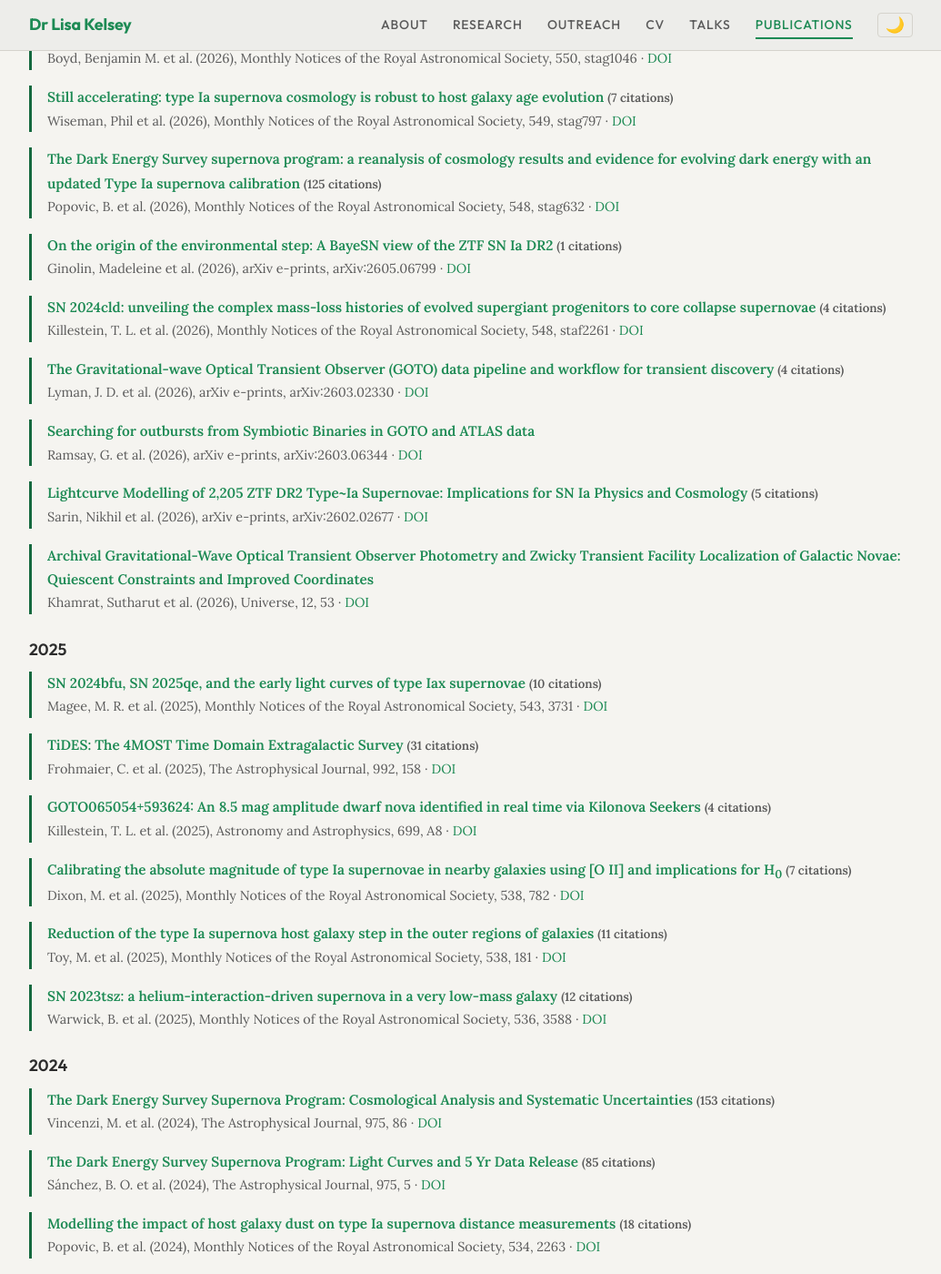
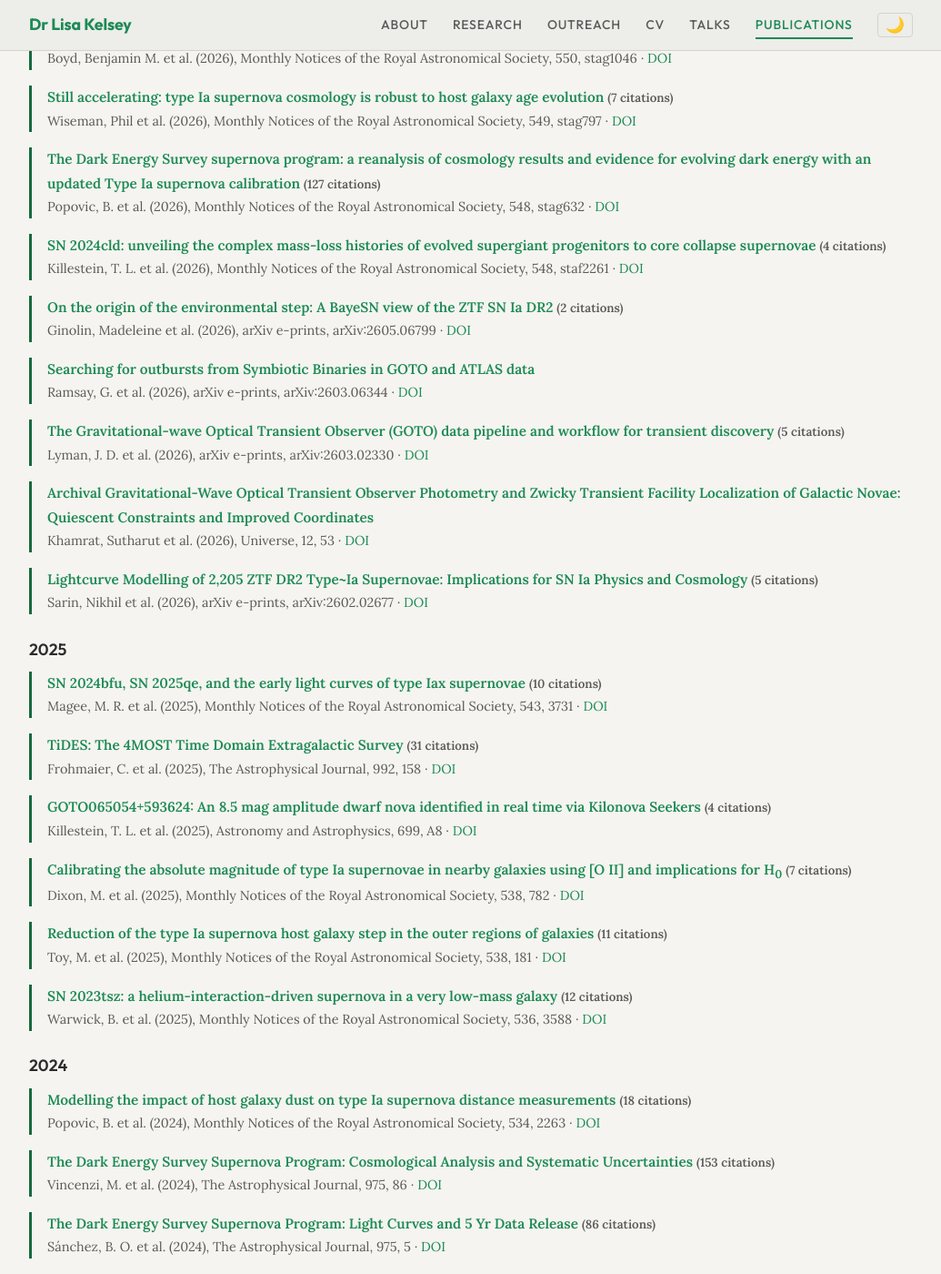
Before and after one commit to LKelsey/LKelsey.github.io, a Jekyll site: the page built from publications.md, in a window 1280 px wide and 1400 px high, scrolled down 897 px. Shown: the whole window at 91% size, without its empty margins (122-1157 px from the left). Built offline with Jekyll 4.4.1, drawn with Linux system fonts in a browser that asks for light colours; part of the change alters nothing that is shown; some of the changed text lies outside the part shown.

Commit message:
Auto-update publications from ADS

```diff
--- a/_data/publications.yml
+++ b/_data/publications.yml
@@ -1,4 +1,4 @@
-# Auto-generated from ADS library on 2026-07-30 08:11 UTC
+# Auto-generated from ADS library on 2026-07-31 08:38 UTC
 # Do not edit manually
 
 first_author:
@@ -68,16 +68,8 @@ coauthor:
       journal: "Monthly Notices of the Royal Astronomical Society, 548, stag632"
       url: https://ui.adsabs.harvard.edu/abs/2026MNRAS.548ag632P/abstract
       bibcode: "2026MNRAS.548ag632P"
-      citations: 125
+      citations: 127
       doi: https://doi.org/10.1093/mnras/stag632
-    - title: "On the origin of the environmental step: A BayeSN view of the ZTF SN Ia DR2"
-      authors: "Ginolin, Madeleine et al."
-      year: 2026
-      journal: "arXiv e-prints, arXiv:2605.06799"
-      url: https://ui.adsabs.harvard.edu/abs/2026arXiv260506799G/abstract
-      bibcode: "2026arXiv260506799G"
-      citations: 1
-      doi: https://doi.org/10.48550/arXiv.2605.06799
     - title: "SN 2024cld: unveiling the complex mass-loss histories of evolved supergiant progenitors to core collapse supernovae"
       authors: "Killestein, T. L. et al."
       year: 2026
@@ -86,14 +78,14 @@ coauthor:
       bibcode: "2026MNRAS.548f2261K"
       citations: 4
       doi: https://doi.org/10.1093/mnras/staf2261
-    - title: "The Gravitational-wave Optical Transient Observer (GOTO) data pipeline and workflow for transient discovery"
-      authors: "Lyman, J. D. et al."
+    - title: "On the origin of the environmental step: A BayeSN view of the ZTF SN Ia DR2"
+      authors: "Ginolin, Madeleine et al."
       year: 2026
-      journal: "arXiv e-prints, arXiv:2603.02330"
-      url: https://ui.adsabs.harvard.edu/abs/2026arXiv260302330L/abstract
-      bibcode: "2026arXiv260302330L"
-      citations: 4
-      doi: https://doi.org/10.48550/arXiv.2603.02330
+      journal: "arXiv e-prints, arXiv:2605.06799"
+      url: https://ui.adsabs.harvard.edu/abs/2026arXiv260506799G/abstract
+      bibcode: "2026arXiv260506799G"
+      citations: 2
+      doi: https://doi.org/10.48550/arXiv.2605.06799
     - title: "Searching for outbursts from Symbiotic Binaries in GOTO and ATLAS data"
       authors: "Ramsay, G. et al."
       year: 2026
@@ -102,6 +94,22 @@ coauthor:
       bibcode: "2026arXiv260306344R"
       citations: 0
       doi: https://doi.org/10.48550/arXiv.2603.06344
+    - title: "The Gravitational-wave Optical Transient Observer (GOTO) data pipeline and workflow for transient discovery"
+      authors: "Lyman, J. D. et al."
+      year: 2026
+      journal: "arXiv e-prints, arXiv:2603.02330"
+      url: https://ui.adsabs.harvard.edu/abs/2026arXiv260302330L/abstract
+      bibcode: "2026arXiv260302330L"
+      citations: 5
+      doi: https://doi.org/10.48550/arXiv.2603.02330
+    - title: "Archival Gravitational-Wave Optical Transient Observer Photometry and Zwicky Transient Facility Localization of Galactic Novae: Quiescent Constraints and Improved Coordinates"
+      authors: "Khamrat, Sutharut et al."
+      year: 2026
+      journal: "Universe, 12, 53"
+      url: https://ui.adsabs.harvard.edu/abs/2026Univ...12...53K/abstract
+      bibcode: "2026Univ...12...53K"
+      citations: 0
+      doi: https://doi.org/10.3390/universe12020053
     - title: "Lightcurve Modelling of 2,205 ZTF DR2 Type~Ia Supernovae: Implications for SN Ia Physics and Cosmology"
       authors: "Sarin, Nikhil et al."
       year: 2026
@@ -110,14 +118,6 @@ coauthor:
       bibcode: "2026arXiv260202677S"
       citations: 5
       doi: https://doi.org/10.48550/arXiv.2602.02677
-    - title: "Archival Gravitational-Wave Optical Transient Observer Photometry and Zwicky Transient Facility Localization of Galactic Novae: Quiescent Constraints and Improved Coordinates"
-      authors: "Khamrat, Sutharut et al."
-      year: 2026
-      journal: "Universe, 12, 53"
-      url: https://ui.adsabs.harvard.edu/abs/2026Univ...12...53K/abstract
-      bibcode: "2026Univ...12...53K"
-      citations: 0
-      doi: https://doi.org/10.3390/universe12020053
     - title: "SN 2024bfu, SN 2025qe, and the early light curves of type Iax supernovae"
       authors: "Magee, M. R. et al."
       year: 2025
@@ -166,6 +166,14 @@ coauthor:
       bibcode: "2025MNRAS.536.3588W"
       citations: 12
       doi: https://doi.org/10.1093/mnras/stae2784
+    - title: "Modelling the impact of host galaxy dust on type Ia supernova distance measurements"
+      authors: "Popovic, B. et al."
+      year: 2024
+      journal: "Monthly Notices of the Royal Astronomical Society, 534, 2263"
+      url: https://ui.adsabs.harvard.edu/abs/2024MNRAS.534.2263P/abstract
+      bibcode: "2024MNRAS.534.2263P"
+      citations: 18
+      doi: https://doi.org/10.1093/mnras/stae2164
     - title: "The Dark Energy Survey Supernova Program: Cosmological Analysis and Systematic Uncertainties"
       authors: "Vincenzi, M. et al."
       year: 2024
@@ -180,23 +188,15 @@ coauthor:
       journal: "The Astrophysical Journal, 975, 5"
       url: https://ui.adsabs.harvard.edu/abs/2024ApJ...975....5S/abstract
       bibcode: "2024ApJ...975....5S"
-      citations: 85
+      citations: 86
       doi: https://doi.org/10.3847/1538-4357/ad739a
-    - title: "Modelling the impact of host galaxy dust on type Ia supernova distance measurements"
-      authors: "Popovic, B. et al."
-      year: 2024
-      journal: "Monthly Notices of the Royal Astronomical Society, 534, 2263"
-      url: https://ui.adsabs.harvard.edu/abs/2024MNRAS.534.2263P/abstract
-      bibcode: "2024MNRAS.534.2263P"
-      citations: 18
-      doi: https://doi.org/10.1093/mnras/stae2164
     - title: "The Dark Energy Survey: Cosmology Results with ∼1500 New High-redshift Type Ia Supernovae Using the Full 5 yr Data Set"
       authors: "DES Collaboration et al."
       year: 2024
       journal: "The Astrophysical Journal, 973, L14"
       url: https://ui.adsabs.harvard.edu/abs/2024ApJ...973L..14D/abstract
       bibcode: "2024ApJ...973L..14D"
-      citations: 663
+      citations: 666
       doi: https://doi.org/10.3847/2041-8213/ad6f9f
     - title: "The Gravitational-wave Optical Transient Observer (GOTO)"
       authors: "Dyer, Martin J. et al."
@@ -214,6 +214,14 @@ coauthor:
       bibcode: "2024SPIE13098E..18O"
       citations: 0
       doi: https://doi.org/10.1117/12.3018319
+    - title: "Amalgame: cosmological constraints from the first combined photometric supernova sample"
+      authors: "Popovic, Brodie et al."
+      year: 2024
+      journal: "Monthly Notices of the Royal Astronomical Society, 529, 2100"
+      url: https://ui.adsabs.harvard.edu/abs/2024MNRAS.529.2100P/abstract
+      bibcode: "2024MNRAS.529.2100P"
+      citations: 15
+      doi: https://doi.org/10.1093/mnras/stae420
     - title: "The Dark Energy Survey Supernova Program: Cosmological Biases from Host Galaxy Mismatch of Type Ia Supernovae"
       authors: "Qu, H. et al."
       year: 2024
@@ -222,14 +230,6 @@ coauthor:
       bibcode: "2024ApJ...964..134Q"
       citations: 18
       doi: https://doi.org/10.3847/1538-4357/ad251d
-    - title: "Amalgame: cosmological constraints from the first combined photometric supernova sample"
-      authors: "Popovic, Brodie et al."
-      year: 2024
-      journal: "Monthly Notices of the Royal Astronomical Society, 529, 2100"
-      url: https://ui.adsabs.harvard.edu/abs/2024MNRAS.529.2100P/abstract
-      bibcode: "2024MNRAS.529.2100P"
-      citations: 15
-      doi: https://doi.org/10.1093/mnras/stae420
     - title: "GRB 230911A: The First Discovery of a Fermi GRB Optical Counterpart with the Gravitational-wave Optical Transient Observer (GOTO)"
       authors: "Belkin, S. et al."
       year: 2024
@@ -300,7 +300,7 @@ coauthor:
       journal: "The Astrophysical Journal, 938, 110"
       url: https://ui.adsabs.harvard.edu/abs/2022ApJ...938..110B/abstract
       bibcode: "2022ApJ...938..110B"
-      citations: 1480
+      citations: 1486
       doi: https://doi.org/10.3847/1538-4357/ac8e04
     - title: "A galaxy-driven model of type Ia supernova luminosity variations"
       authors: "Wiseman, P. et al."
@@ -308,7 +308,7 @@ coauthor:
       journal: "Monthly Notices of the Royal Astronomical Society, 515, 4587"
       url: https://ui.adsabs.harvard.edu/abs/2022MNRAS.515.4587W/abstract
       bibcode: "2022MNRAS.515.4587W"
-      citations: 43
+      citations: 44
       doi: https://doi.org/10.1093/mnras/stac1984
     - title: "The dark energy survey 5-yr photometrically identified type Ia supernovae"
       authors: "Möller, A. et al."
@@ -334,6 +334,14 @@ coauthor:
       bibcode: "2021MNRAS.506.3330W"
       citations: 72
       doi: https://doi.org/10.1093/mnras/stab1943
+    - title: "Understanding the extreme luminosity of DES14X2fna"
+      authors: "Grayling, M. et al."
+      year: 2021
+      journal: "Monthly Notices of the Royal Astronomical Society, 505, 3950"
+      url: https://ui.adsabs.harvard.edu/abs/2021MNRAS.505.3950G/abstract
+      bibcode: "2021MNRAS.505.3950G"
+      citations: 8
+      doi: https://doi.org/10.1093/mnras/stab1478
     - title: "The Dark Energy Survey supernova programme: modelling selection efficiency and observed core-collapse supernova contamination"
       authors: "Vincenzi, M. et al."
       year: 2021
@@ -342,14 +350,6 @@ coauthor:
       bibcode: "2021MNRAS.505.2819V"
       citations: 46
       doi: https://doi.org/10.1093/mnras/stab1353
-    - title: "Understanding the extreme luminosity of DES14X2fna"
-      authors: "Grayling, M. et al."
-      year: 2021
-      journal: "Monthly Notices of the Royal Astronomical Society, 505, 3950"
-      url: https://ui.adsabs.harvard.edu/abs/2021MNRAS.505.3950G/abstract
-      bibcode: "2021MNRAS.505.3950G"
-      citations: 8
-      doi: https://doi.org/10.1093/mnras/stab1478
     - title: "The host galaxies of 106 rapidly evolving transients discovered by the Dark Energy Survey"
       authors: "Wiseman, P. et al."
       year: 2020
```
